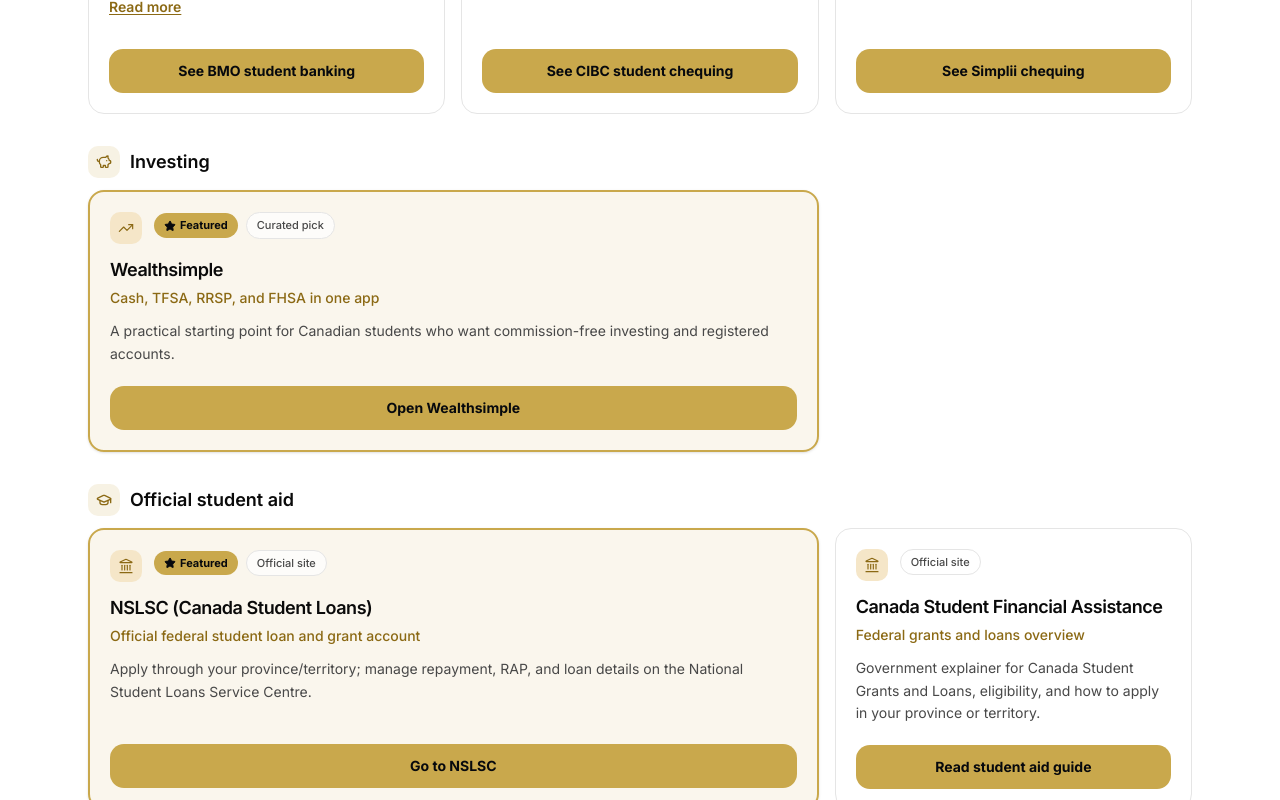
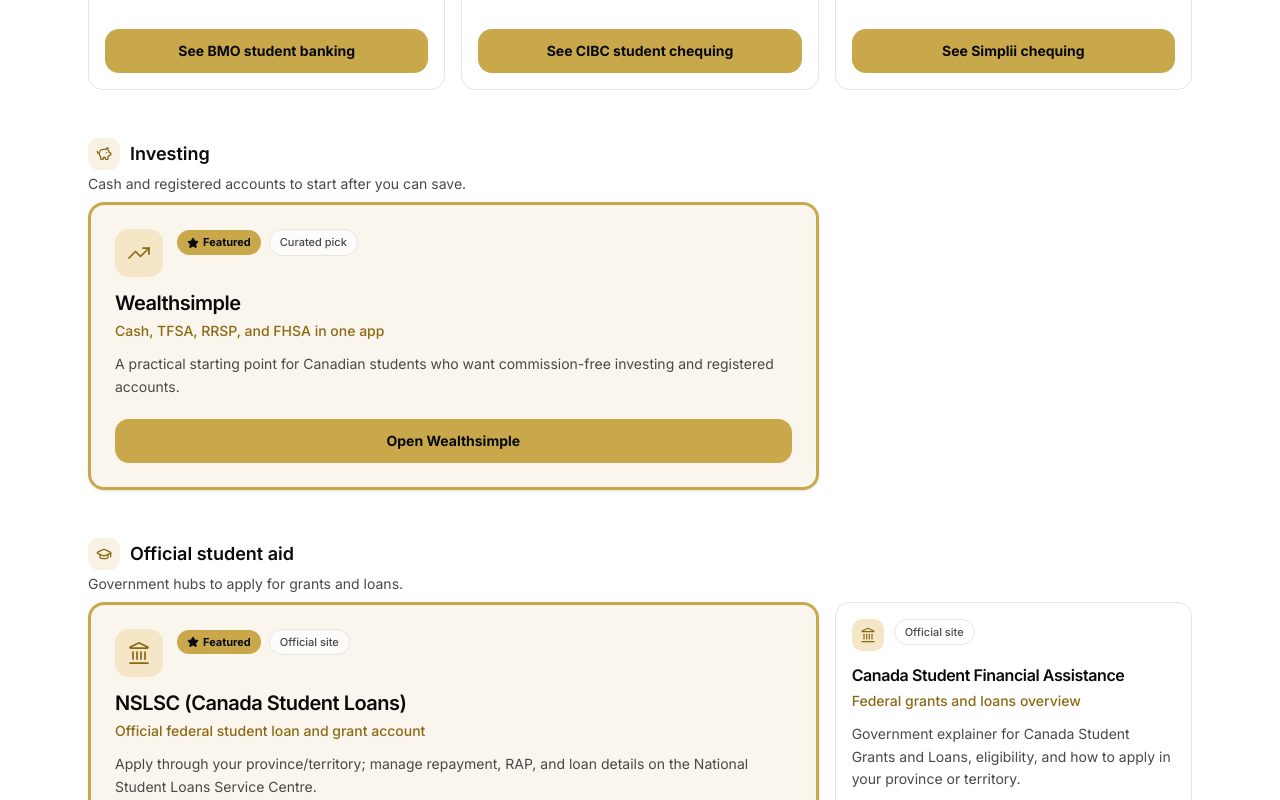
Before and after one commit to gandolfifg-ops/v0-code-submission, a Next.js app: page / in a window 1280 px wide. Shown: the part 2200-3000 px from the top of the page. Built offline with nearby package versions, Linux system fonts and the light colour scheme.

Commit message:
Chat persist, marketplace deep links, hide affiliate caption, light contrast

```diff
--- a/components/CreamIcon.tsx
+++ b/components/CreamIcon.tsx
@@ -2,13 +2,14 @@
 
 type CreamIconProps = {
   icon: LucideIcon
-  size?: "sm" | "md"
+  size?: "sm" | "md" | "lg"
   className?: string
 }
 
 export function CreamIcon({ icon: Icon, size = "md", className = "" }: CreamIconProps) {
-  const box = size === "sm" ? "h-6 w-6 rounded-md" : "h-8 w-8 rounded-lg"
-  const glyph = size === "sm" ? "h-3.5 w-3.5" : "h-4 w-4"
+  const box =
+    size === "sm" ? "h-6 w-6 rounded-md" : size === "lg" ? "h-12 w-12 rounded-xl" : "h-8 w-8 rounded-lg"
+  const glyph = size === "sm" ? "h-3.5 w-3.5" : size === "lg" ? "h-6 w-6" : "h-4 w-4"
 
   return (
     <span
--- a/features/marketplace/components/MarketplaceHome.tsx
+++ b/features/marketplace/components/MarketplaceHome.tsx
@@ -13,6 +13,7 @@
   US_COMPARISON,
 } from "@/features/marketplace/data/comparison"
 import {
+  CATEGORY_BLURBS,
   CATEGORY_LABELS,
   CATEGORY_ORDER,
   MARKETPLACE_PRODUCTS,
@@ -115,11 +116,14 @@
       />
 
       {grouped.map((group) => (
-        <section key={group.category} className="mt-7 lg:mt-8">
+        <section key={group.category} className="mt-10 lg:mt-12">
           <SectionHeading icon={CATEGORY_ICONS[group.category]}>
             {CATEGORY_LABELS[group.category]}
           </SectionHeading>
-          <div className="mt-3 grid gap-3 sm:grid-cols-2 lg:grid-cols-3 lg:gap-4">
+          <p className="mt-1 max-w-2xl text-sm text-muted-foreground">
+            {CATEGORY_BLURBS[group.category]}
+          </p>
+          <div className="mt-2 grid grid-cols-1 gap-3 md:grid-cols-2 lg:grid-cols-3 lg:gap-4">
             {group.items.map((product) => (
               <ProductCard key={product.id} product={product} />
             ))}
--- a/features/marketplace/components/ProductCard.tsx
+++ b/features/marketplace/components/ProductCard.tsx
@@ -19,14 +19,14 @@
 
   return (
     <article
-      className={`interactive-card flex flex-col rounded-2xl p-4 sm:p-5 ${
+      className={`interactive-card flex flex-col ${
         featured
-          ? "border-2 border-[#C9A84C] bg-[#C9A84C]/10 shadow-sm lg:col-span-2"
-          : "border border-border bg-card"
+          ? "rounded-2xl border-[3px] border-[#C9A84C] bg-[#C9A84C]/10 p-5 shadow-sm sm:p-6 lg:col-span-2"
+          : "rounded-xl border border-border bg-card p-4"
       }`}
     >
-      <div className="mb-3 flex items-start gap-3">
-        <CreamIcon icon={CATEGORY_ICONS[product.category]} />
+      <div className={`mb-3 flex min-w-0 items-start ${featured ? "gap-3.5" : "gap-2.5"}`}>
+        <CreamIcon icon={CATEGORY_ICONS[product.category]} size={featured ? "lg" : "md"} />
         <div className="flex min-w-0 flex-1 flex-wrap items-center gap-2">
           {featured && (
             <span className="inline-flex items-center gap-1 rounded-full bg-[#C9A84C] px-2.5 py-1 text-[11px] font-bold text-[#07090d]">
@@ -39,7 +39,11 @@
           </span>
         </div>
       </div>
-      <h3 className="text-lg font-semibold tracking-tight text-foreground">{product.name}</h3>
+      <h3
+        className={`font-semibold tracking-tight text-foreground ${featured ? "text-xl" : "text-base"}`}
+      >
+        {product.name}
+      </h3>
       <p className="mt-1 text-sm font-medium text-[#8B6914] dark:text-[#C9A84C]">{product.tagline}</p>
       <div className="mt-3 flex-1">
         <ExpandableText
--- a/features/marketplace/data/products.ts
+++ b/features/marketplace/data/products.ts
@@ -283,6 +283,13 @@
   credit: "Credit building",
 }
 
+export const CATEGORY_BLURBS: Record<MarketplaceProduct["category"], string> = {
+  banking: "Everyday accounts we list — confirm fees on the official site.",
+  investing: "Cash and registered accounts to start after you can save.",
+  "student-aid": "Government hubs to apply for grants and loans.",
+  credit: "Student cards for building credit — compare terms on the issuer site.",
+}
+
 export const CATEGORY_ORDER: MarketplaceProduct["category"][] = [
   "banking",
   "investing",
```
